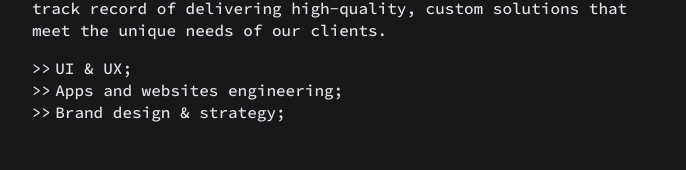
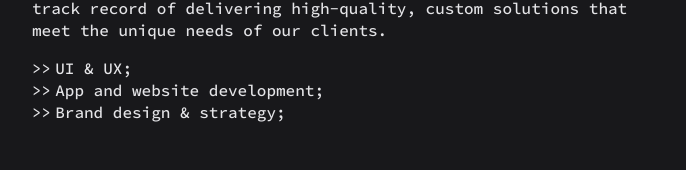
Before and after one commit to fandablazek97/acamo-cz-next, a Next.js app: page / in a window 1280 px wide. Shown: the part 255-425 px from the top of the page, without its empty margins (8-694 px from the left). Built offline with nearby package versions, Linux system fonts and the light colour scheme.

Commit message:
text updated

```diff
--- a/src/pages/index.tsx
+++ b/src/pages/index.tsx
@@ -23,7 +23,7 @@ export default function Home() {
         </Paragraph>
         <List className="mt-4">
           <List.Item>UI & UX;</List.Item>
-          <List.Item>Apps and websites engineering;</List.Item>
+          <List.Item>App and website development;</List.Item>
           <List.Item>Brand design & strategy;</List.Item>
         </List>
       </section>
```
